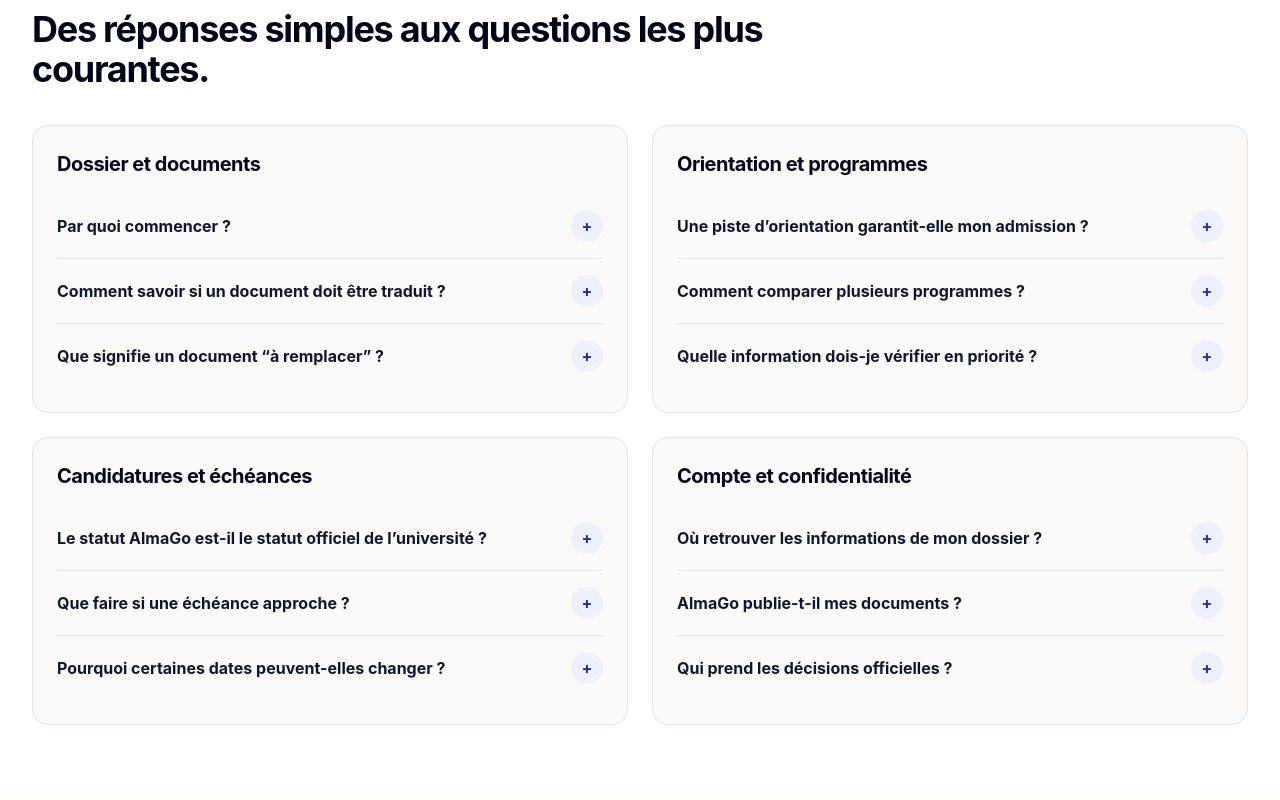
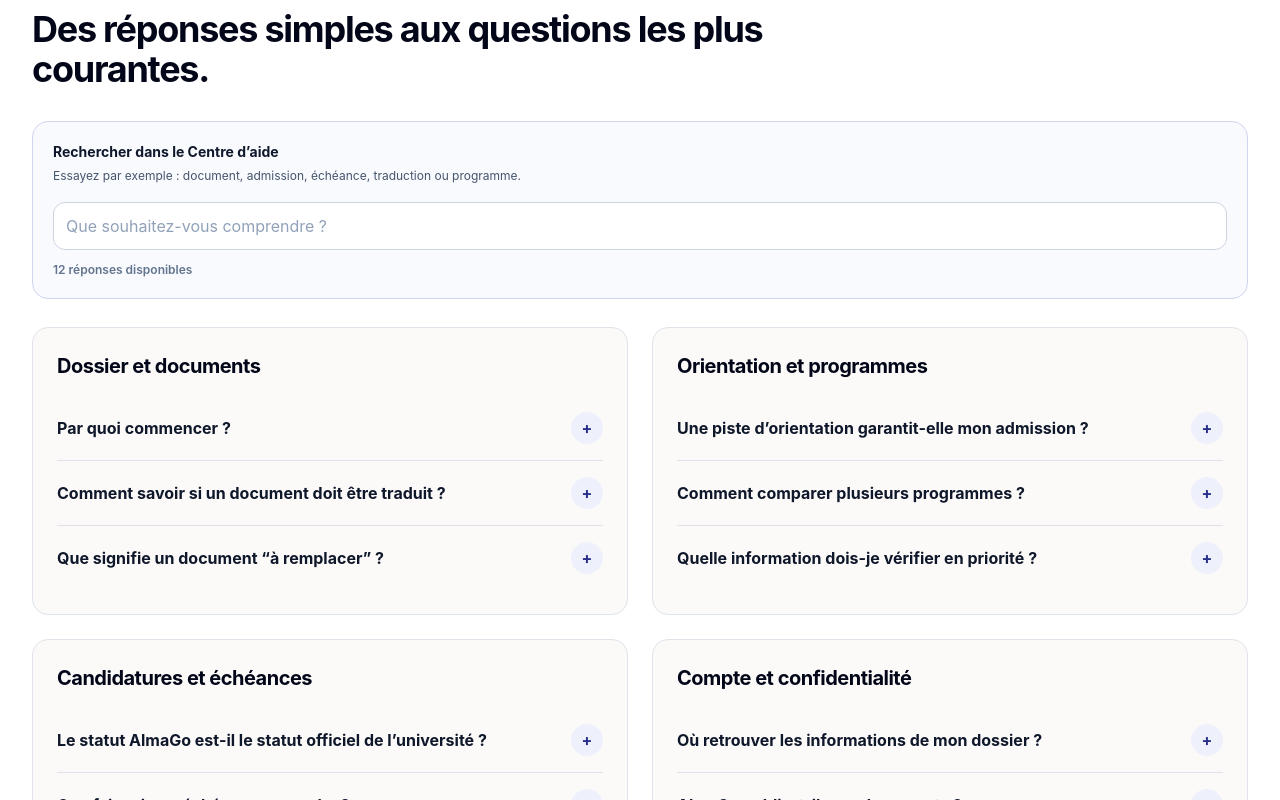
Before and after one commit to almago-platform/AlmaGo, a Next.js app: page /aide in a window 1280 px wide. Shown: the part 1080-1880 px from the top of the page. Built offline with nearby package versions, Linux system fonts and the light colour scheme; no server answers.

Commit message:
feat(v3): make help questions searchable

```diff
--- a/src/app/aide/page.tsx
+++ b/src/app/aide/page.tsx
@@ -3,6 +3,7 @@ import Link from "next/link";
 import { HomeHeader } from "@/components/public/HomeHeader";
 import { HomeFooter } from "@/components/public/HomeClosing";
 import { PublicBreadcrumbs } from "@/components/public/PublicBreadcrumbs";
+import { HelpQuestionSearch } from "@/components/public/HelpQuestionSearch";
 
 export const metadata: Metadata = {
   title: "Centre d’aide | AlmaGo",
@@ -167,38 +168,7 @@ export default function HelpCenterPage() {
             </h2>
           </div>
 
-          <div className="mt-9 grid gap-6 lg:grid-cols-2">
-            {questions.map((group) => (
-              <section
-                key={group.category}
-                aria-labelledby={`help-${group.category.replace(/\s+/g, "-").toLowerCase()}`}
-                className="rounded-[var(--radius-panel)] border border-[var(--border)] bg-[#fbfaf8] p-5 sm:p-6"
-              >
-                <h3
-                  id={`help-${group.category.replace(/\s+/g, "-").toLowerCase()}`}
-                  className="text-xl font-bold tracking-tight text-slate-950"
-                >
-                  {group.category}
-                </h3>
-                <div className="mt-4 divide-y divide-[var(--border)]">
-                  {group.items.map((item) => (
-                    <details key={item.q} className="group">
-                      <summary className="flex min-h-14 cursor-pointer list-none items-center justify-between gap-4 py-4 font-bold text-slate-900 outline-none focus-visible:ring-2 focus-visible:ring-[var(--brand)]">
-                        <span>{item.q}</span>
-                        <span
-                          aria-hidden="true"
-                          className="grid h-8 w-8 shrink-0 place-items-center rounded-full bg-[var(--brand-soft)] text-[var(--brand)] transition-transform group-open:rotate-45"
-                        >
-                          +
-                        </span>
-                      </summary>
-                      <p className="pb-4 pr-10 text-sm leading-6 text-slate-600">{item.a}</p>
-                    </details>
-                  ))}
-                </div>
-              </section>
-            ))}
-          </div>
+          <HelpQuestionSearch groups={questions} />
         </div>
       </section>
 
```
